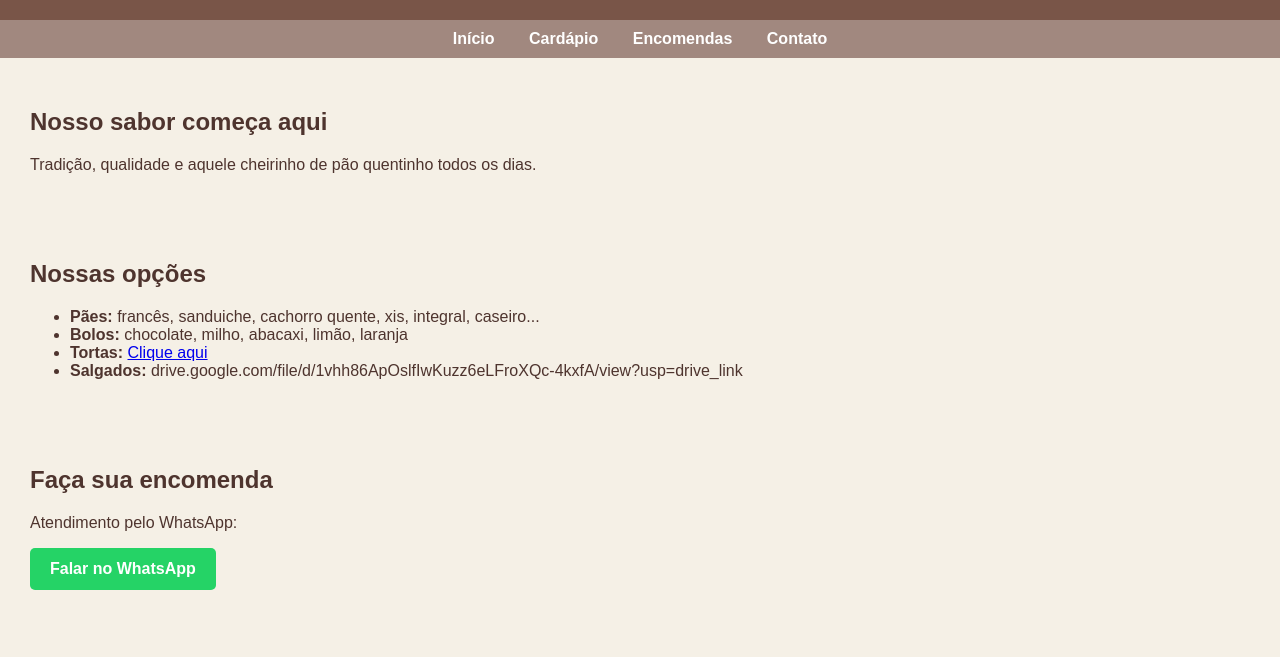
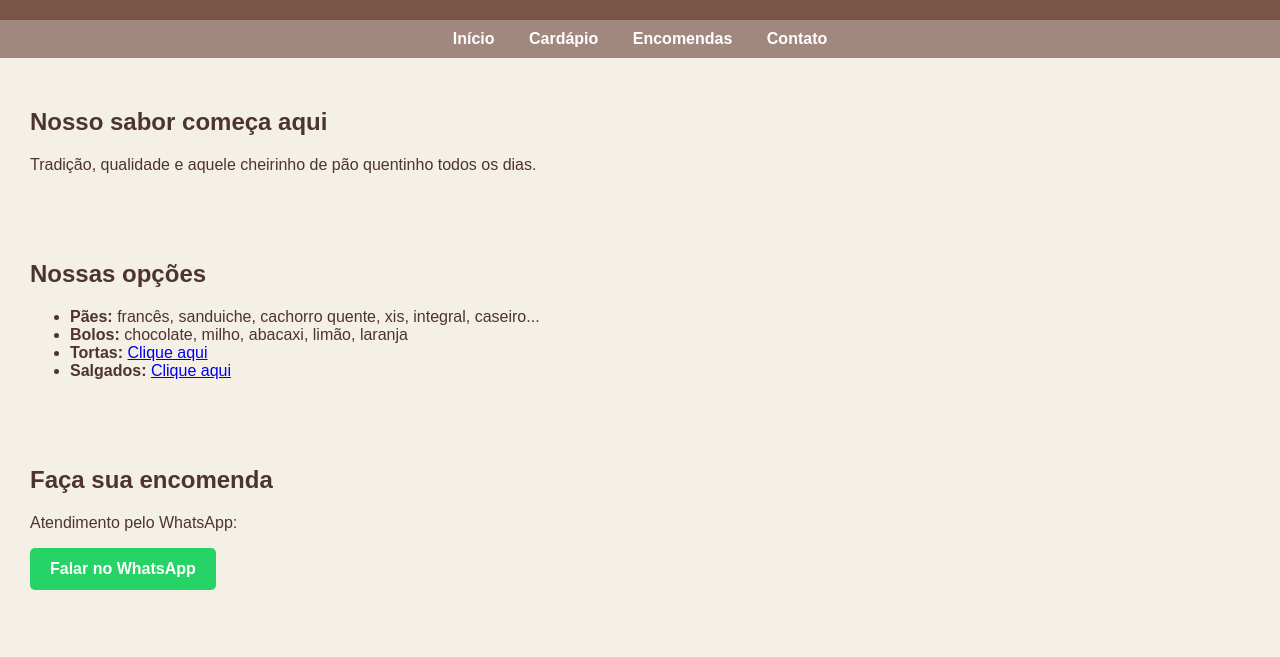
Before and after one commit to leofdematos/docepaocentral, a plain HTML site: page index.html in a window 1280 px wide. Shown: the part 431-1088 px from the top of the page. Drawn offline with Linux system fonts and the light colour scheme.

Commit message:
Update index.html

```diff
--- a/index.html
+++ b/index.html
@@ -31,7 +31,7 @@
             <li><strong>Pães:</strong> francês, sanduiche, cachorro quente, xis, integral, caseiro...</li>
             <li><strong>Bolos:</strong> chocolate, milho, abacaxi, limão, laranja</li>
             <li><strong>Tortas:</strong> <a href="https://drive.google.com/file/d/1tvLBuCAEC5-oCMoI-DjWFoy9lmw0rjYz/view?usp=drive_link" target="_blank">Clique aqui</a></li>
-            <li><strong>Salgados:</strong> drive.google.com/file/d/1vhh86ApOslfIwKuzz6eLFroXQc-4kxfA/view?usp=drive_link</li>
+            <li><strong>Salgados:</strong> <a href="https://drive.google.com/file/d/1vhh86ApOslfIwKuzz6eLFroXQc-4kxfA/view?usp=drive_link" target="_blank">Clique aqui</a></li>
         </ul>
     </section>
 
```
